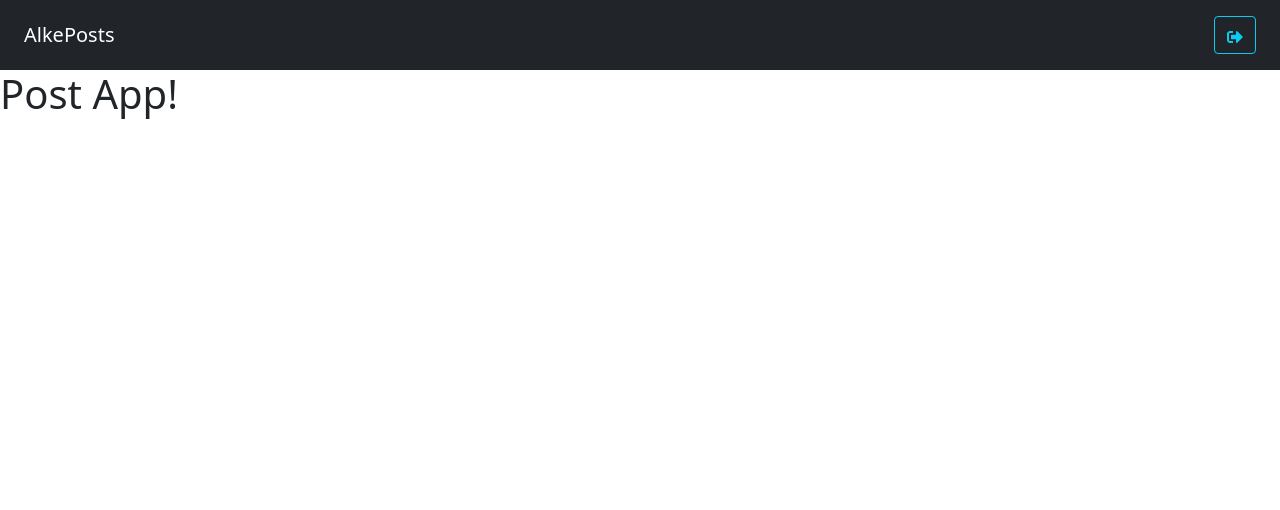
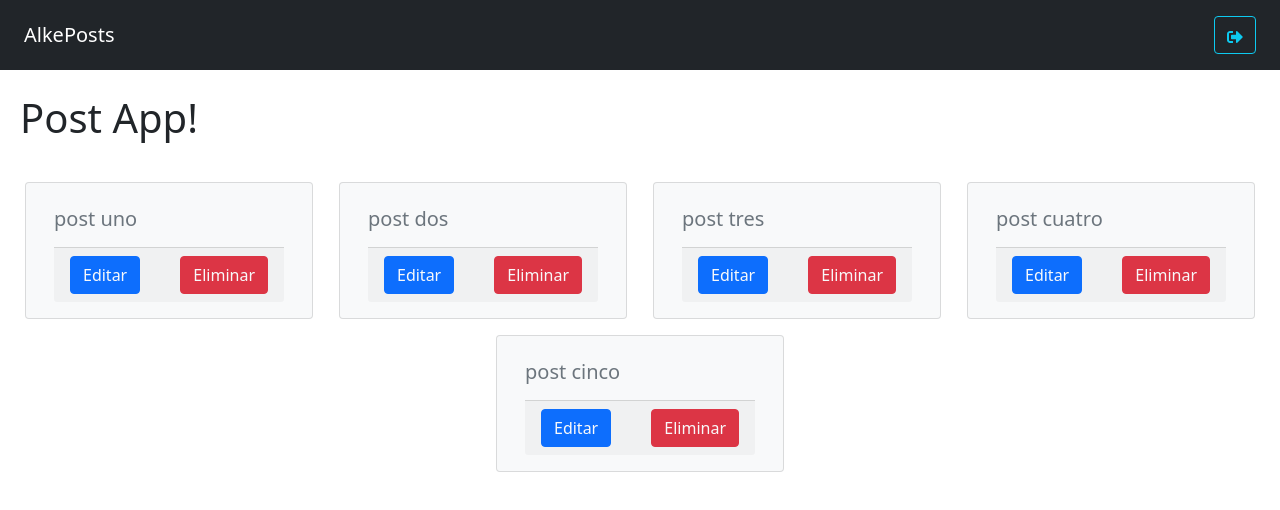
Before and after one commit to GastonLell/blog-alkemy, a React (Create React App) app: page / in a window 1280 px wide. Shown: the top 510 px of the page. Built offline with nearby package versions, Linux system fonts and the light colour scheme; sample sign-in values are in the browser's storage.

Commit message:
creating list of posts

```diff
--- a/src/components/ListPosts/ListPosts.jsx
+++ b/src/components/ListPosts/ListPosts.jsx
@@ -26,7 +26,13 @@ const ListPosts = () => {
 
     return(
         <Row className="m-0 d-flex justify-content-between">
-            aca irian los post
+            {
+                arrPost.map(item => {
+                    return(
+                        <Post key={item.id} title={item.title} id={item.id} />
+                    )
+                })
+            }
         </Row>
     )
 }
--- a/src/components/Post/Post.jsx
+++ b/src/components/Post/Post.jsx
@@ -1,9 +1,26 @@
-import { Card } from "react-bootstrap"
+import { Button, Card } from "react-bootstrap"
+import { Link } from "react-router-dom"
 
-const Post = () => {
+const Post = ({id, title}) => {
+
     return(
-        <Card>
+        <Card bg="light" text="secondary" className="my-2 mx-auto" style={{ width: '18rem' }}>
+            <Card.Body>
+                <Card.Title className="py-2">{title}</Card.Title>
+                <Card.Footer className="py-2 d-flex justify-content-between">
+                    <Button>
+                        <Link to={`/post/edit/${id}`} style={{"text-decoration": "none"}} className="text-light">
+                            Editar
+                        </Link>
+                    </Button>
+                    <Button variant="danger">
+                        <Link style={{"text-decoration": "none"}} className="text-light">
+                            Eliminar
+                        </Link>
+                    </Button>
+                </Card.Footer>
 
+            </Card.Body>
         </Card>
     )
 }
--- a/src/pages/Home.jsx
+++ b/src/pages/Home.jsx
@@ -1,9 +1,15 @@
+import { Container } from 'react-bootstrap';
+import ListPosts from '../components/ListPosts/ListPosts';
 
 const Home = () => {
     return(
-        <h1>
+      <Container fluid>
+        <h1 className="px-2 py-4">
             Post App!
         </h1>
+
+        <ListPosts/>
+      </Container>
     )
 }
 export default Home;
--- a/src/router.js
+++ b/src/router.js
@@ -5,6 +5,7 @@ import { BrowserRouter, Switch, Route} from "react-router-dom";
 import NavBar from "./components/NavBar/NavBar";
 import PrivateRoute from "./components/PrivateRoute/PrivateRoute";
 import Home from "./pages/Home";
+import EditPost from "./pages/EditPost";
 import Login from "./pages/Login";
 const Router = () => {
     return(
@@ -12,6 +13,7 @@ const Router = () => {
             <NavBar/>
             <Switch>
                 <PrivateRoute exact path="/" component={Home} />
+                <PrivateRoute exact path="/post/edit/:postId" component={EditPost} />
                 <Route exact path="/login" component={Login} />
             </Switch>
         </BrowserRouter>
```
